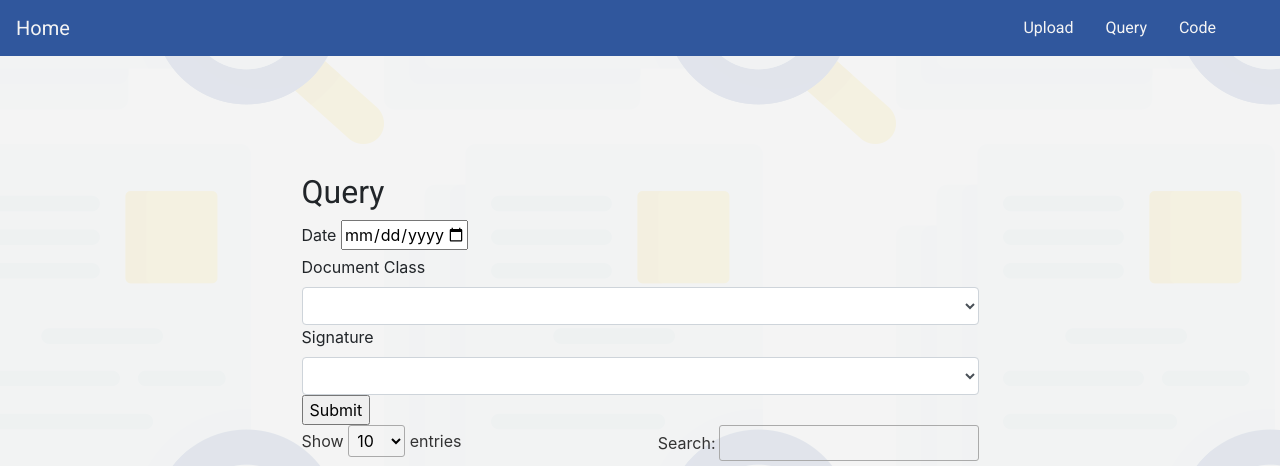
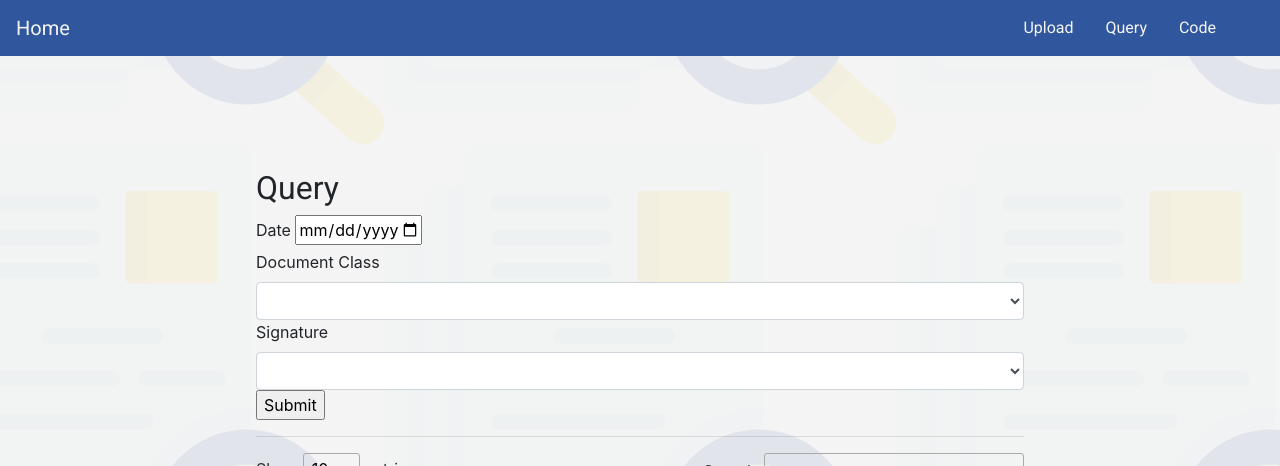
Before and after one commit to IdentiDoc/identiDoc, a Flask app: page /query in a window 1280 px wide. Shown: the top 466 px of the page. Run offline with Flask 2, Linux system fonts and the light colour scheme; some libraries are stand-ins or nearby versions.

Commit message:
Configure datatables (#22)
* Added a few DataTables options

* Table width doesn't change now

```diff
--- a/identidoc/static/js/query.js
+++ b/identidoc/static/js/query.js
@@ -2,6 +2,10 @@
 
 $(document).ready(function () {
     table = $('#queryResultsTable').DataTable({
+        select: false,
+        ordering: false,
+        scrollY: '200px',
+        scrollCollapse: true,
         columns: [
             {
                 title: 'Upload Date',
--- a/identidoc/templates/query.html
+++ b/identidoc/templates/query.html
@@ -17,7 +17,7 @@
 
     <div class="header">
         <div class="overlay">
-            <div class="description">
+            <div class="description" style="width: 60%;">
                 <h5 style="font-size: 32px;">Query</h5>
                 <label for="classificationDate">Date</label>
                 <input type="date" id="classificationDate" min="2020-09-01" max="2021-06-01"><br>
@@ -38,6 +38,7 @@
                     <option value="1">Signature Present</option>
                 </select>
                 <input type="button" value="Submit" onclick="submitQuery()"/>
+                <hr>
                 <table class="table" id="queryResultsTable"></table>
             </div>
         </div>
```
